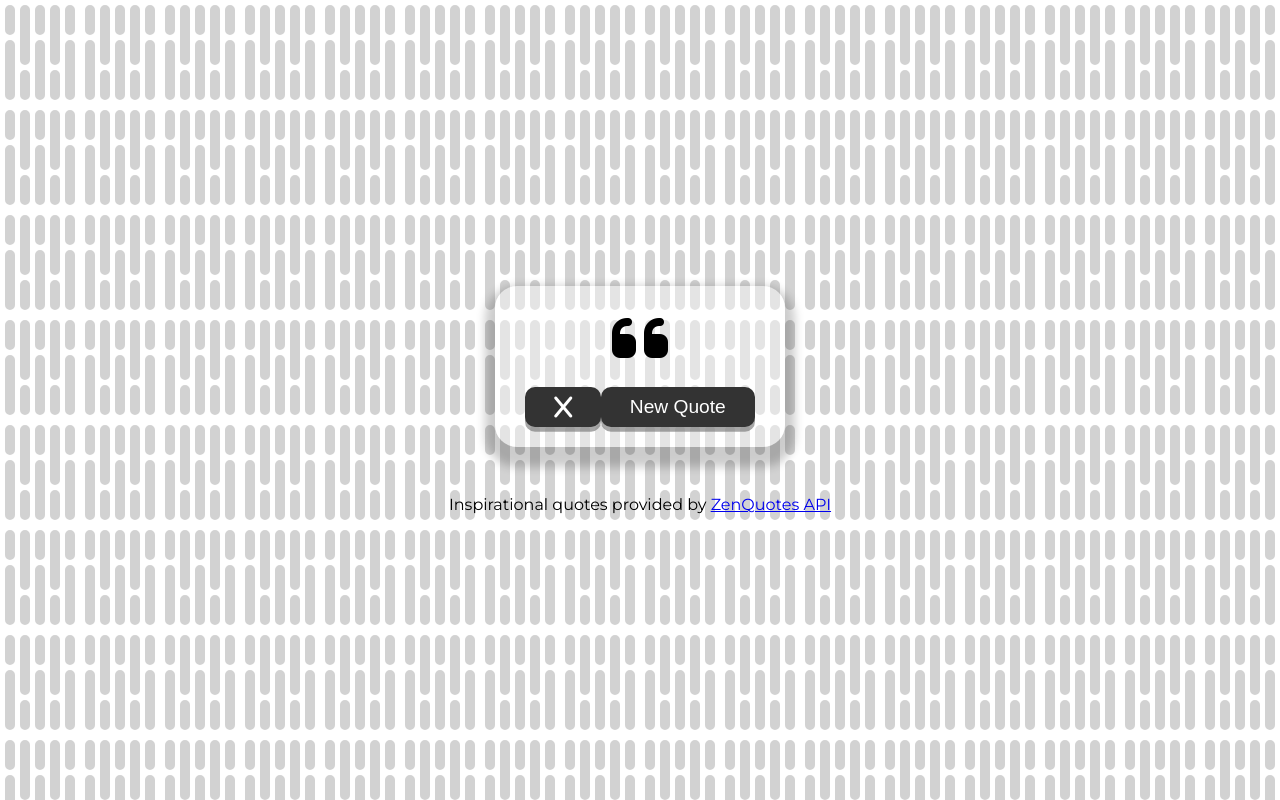
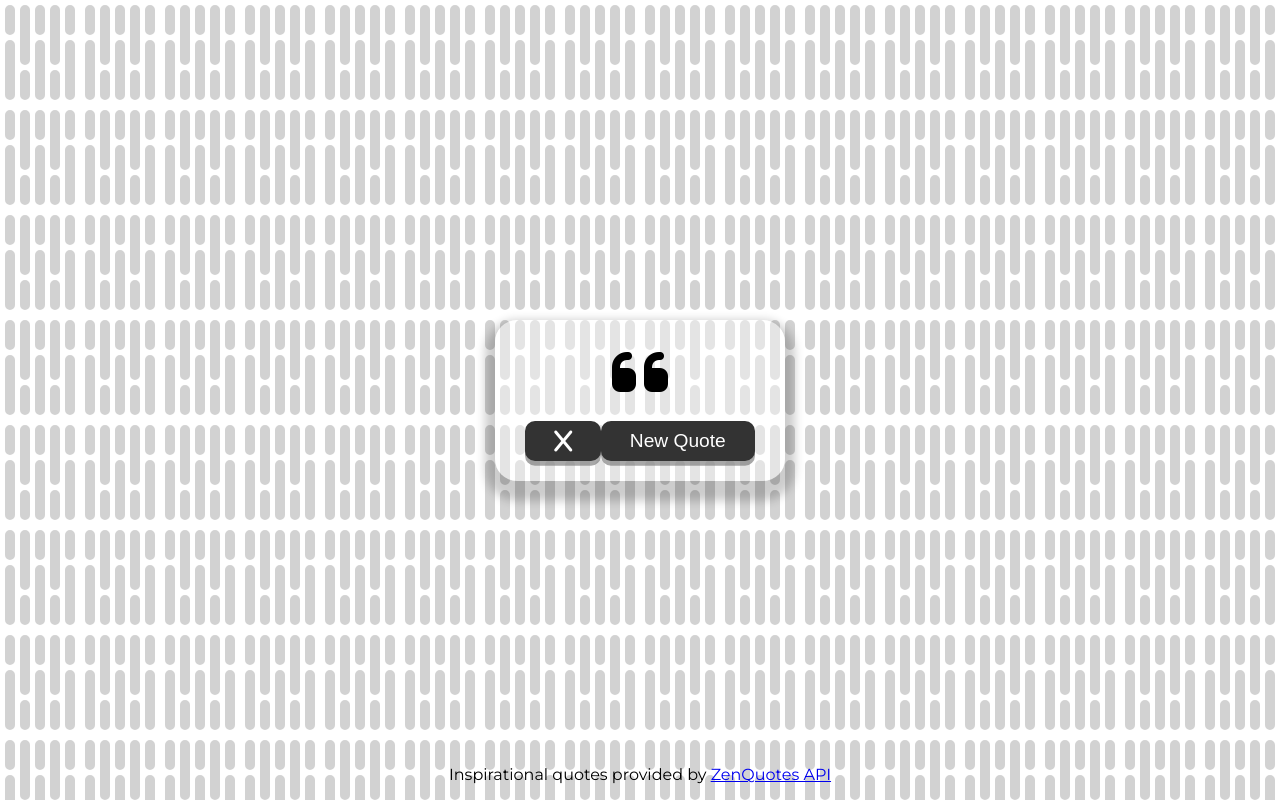
Before and after one commit to danybala/quote_gen, a plain HTML site: page index.html in a window 1280 px wide. Drawn offline with Linux system fonts and the light colour scheme; no server answers.

Commit message:
change attribute position

```diff
--- a/style.css
+++ b/style.css
@@ -24,6 +24,7 @@ body {
 	border-radius: 22px;
 	background-color: rgba(255, 255, 255, 0.4);
 	box-shadow: 0 10px 10px 10px rgba(0, 0, 0, 0.2);
+	position: relative;
 }
 
 .quote-text {
@@ -53,7 +54,8 @@ body {
 }
 
 .attribution {
-	margin-top: 3rem;
+	position: absolute;
+	bottom: 1rem;
 }
 
 button {
```
